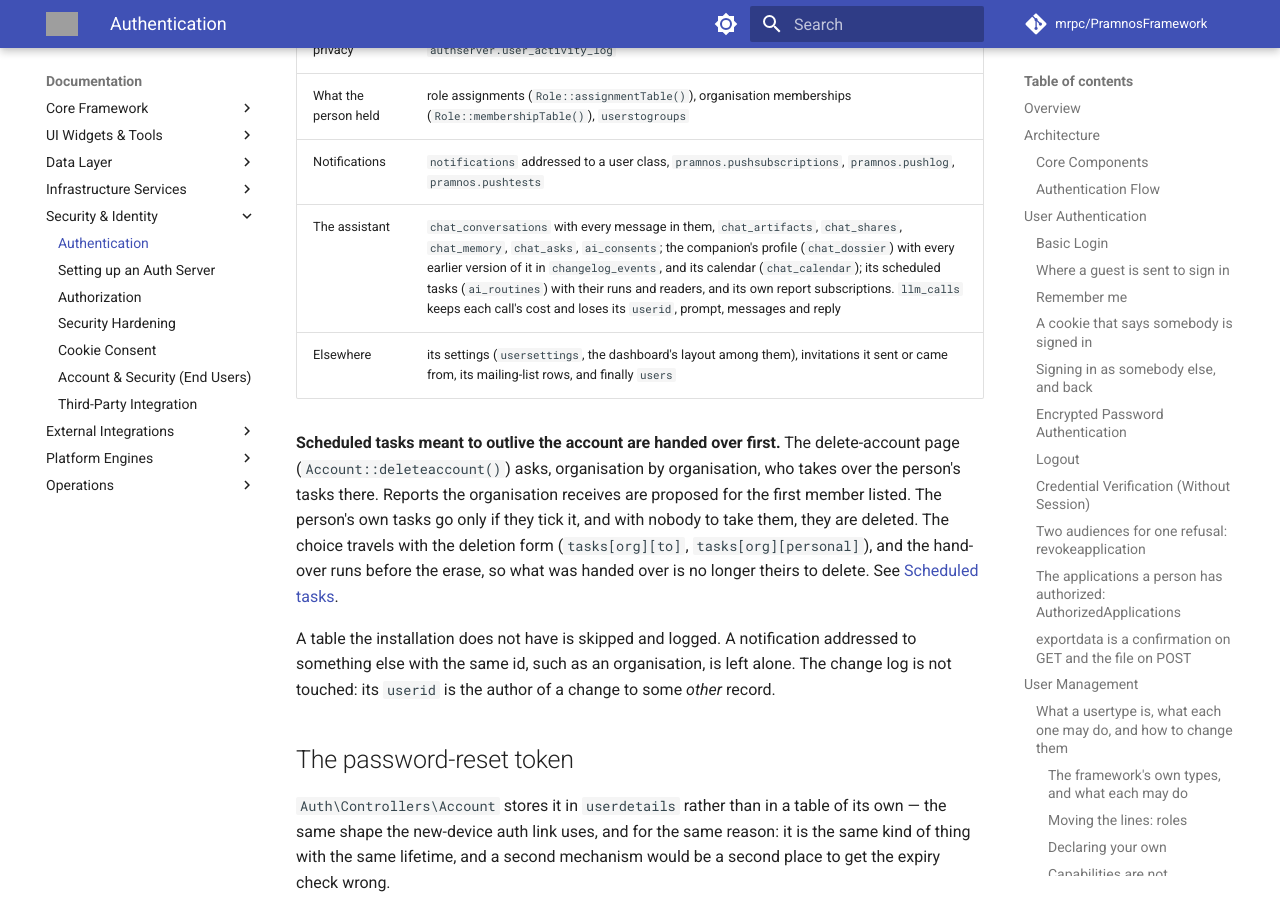
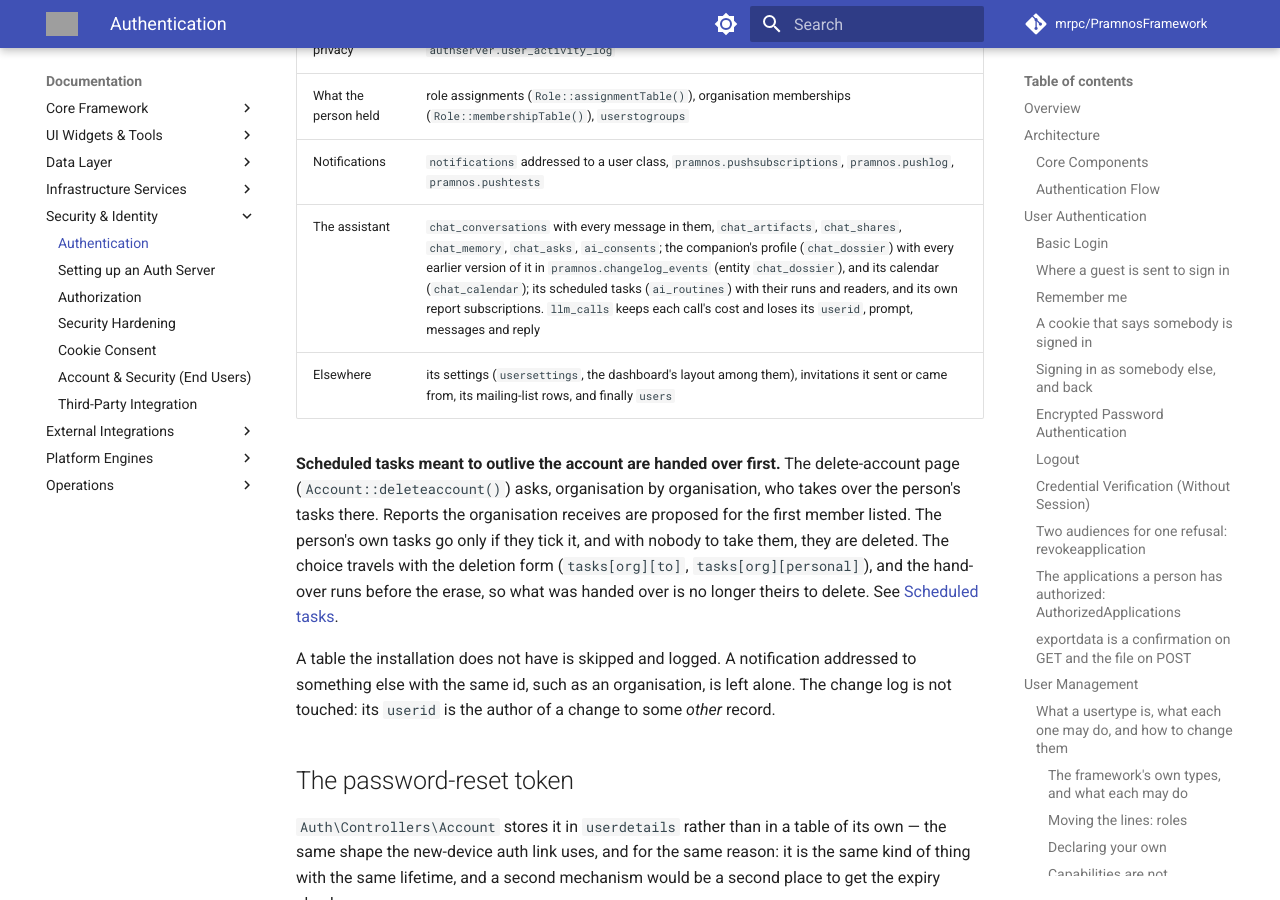
Before and after one commit to mrpc/PramnosFramework, an MkDocs documentation site: the page built from docs/Pramnos_Authentication_Guide.md, in a window 1280 px wide and 900 px high, scrolled down 40409 px. Built offline with MkDocs 1.6.1 and Material for MkDocs 9.7.7, drawn with Linux system fonts in a browser that asks for light colours; comment, search, counter and statistics services are not loaded; grey boxes are pictures that could not be loaded.

Commit message:
docs(auth): name the event log with its schema in the erasure table

```diff
--- a/docs/Pramnos_Authentication_Guide.md
+++ b/docs/Pramnos_Authentication_Guide.md
@@ -1743,7 +1743,7 @@ because none of them has a cascading foreign key to `users` on every installatio
 | Consent and privacy | `authserver.oauth2_user_consents`, `authserver.user_privacy_settings`, `authserver.user_activity_log` |
 | What the person held | role assignments (`Role::assignmentTable()`), organisation memberships (`Role::membershipTable()`), `userstogroups` |
 | Notifications | `notifications` addressed to a user class, `pramnos.pushsubscriptions`, `pramnos.pushlog`, `pramnos.pushtests` |
-| The assistant | `chat_conversations` with every message in them, `chat_artifacts`, `chat_shares`, `chat_memory`, `chat_asks`, `ai_consents`; the companion's profile (`chat_dossier`) with every earlier version of it in `changelog_events`, and its calendar (`chat_calendar`); its scheduled tasks (`ai_routines`) with their runs and readers, and its own report subscriptions. `llm_calls` keeps each call's cost and loses its `userid`, prompt, messages and reply |
+| The assistant | `chat_conversations` with every message in them, `chat_artifacts`, `chat_shares`, `chat_memory`, `chat_asks`, `ai_consents`; the companion's profile (`chat_dossier`) with every earlier version of it in `pramnos.changelog_events` (entity `chat_dossier`), and its calendar (`chat_calendar`); its scheduled tasks (`ai_routines`) with their runs and readers, and its own report subscriptions. `llm_calls` keeps each call's cost and loses its `userid`, prompt, messages and reply |
 | Elsewhere | its settings (`usersettings`, the dashboard's layout among them), invitations it sent or came from, its mailing-list rows, and finally `users` |
 
 **Scheduled tasks meant to outlive the account are handed over first.** The delete-account page
```
Also changed, not shown: docs/version-history/posts/2026-10-30.md (+1 -1 lines).
